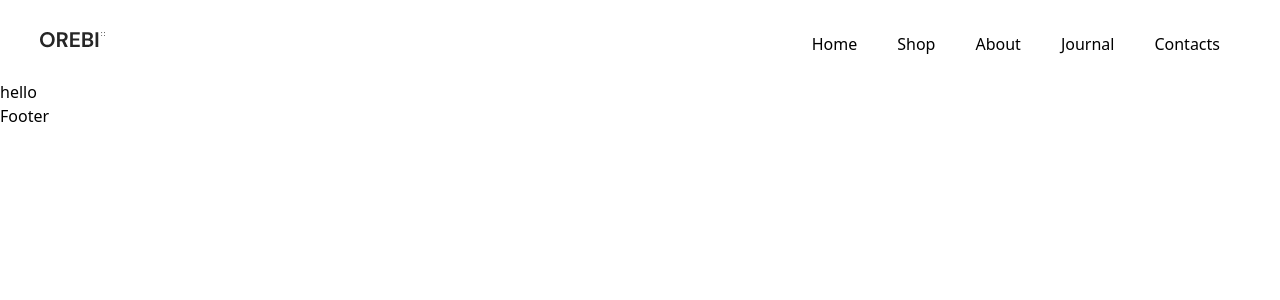
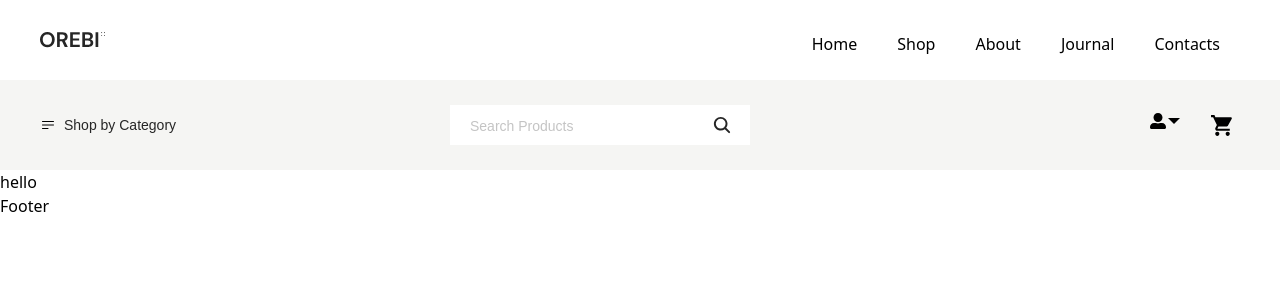
Before and after one commit to akash-khan-dev/orebi-E-commerce-frontend, a React (Vite) app: page / in a window 1280 px wide. Shown: the top 300 px of the page. Built offline with nearby package versions, Linux system fonts and the light colour scheme.

Commit message:
bottom heading design complete

```diff
--- a/src/Data/MenuData.js
+++ b/src/Data/MenuData.js
@@ -20,3 +20,43 @@ export const menuData = [
     linkL: "/contact",
   },
 ];
+export const CategoryData = [
+  {
+    title: "Electronic",
+    link: "/",
+  },
+  {
+    title: "Apple",
+    link: "/",
+  },
+  {
+    title: "Gaming",
+    link: "/",
+  },
+  {
+    title: "Furniture",
+    link: "/",
+  },
+  {
+    title: "Baby Products",
+    link: "/",
+  },
+];
+export const AccountData = [
+  {
+    title: "My Account",
+    link: "/",
+  },
+  {
+    title: "Settings",
+    link: "/",
+  },
+  {
+    title: "Details",
+    link: "/",
+  },
+  {
+    title: "Log Out",
+    link: "/",
+  },
+];
--- /dev/null
+++ b/src/components/navbar/Account.jsx
@@ -0,0 +1,68 @@
+import React, { useRef, useState } from "react";
+import { FaUserAlt } from "react-icons/fa";
+import { GoTriangleDown } from "react-icons/go";
+
+import { MdLocalGroceryStore } from "react-icons/md";
+import { AccountData } from "../../Data/MenuData";
+import { useClickOutSite } from "../../Hook/useClickOutSite";
+import Lists from "../common/Lists";
+import ListItem from "../common/ListItems";
+import Card from "./Card";
+
+const Account = () => {
+  const [showAccountMenu, setShowAccountMenu] = useState(false);
+  const [showCard, setShowCard] = useState(false);
+  const openAccountMenu = useRef(null);
+  const openCard = useRef(null);
+  useClickOutSite(openAccountMenu, () => {
+    setShowAccountMenu(false);
+  });
+  useClickOutSite(openCard, () => {
+    setShowCard(false);
+  });
+  return (
+    <>
+      <div className="flex justify-end">
+        <div className="w-[60px] flex cursor-pointer relative">
+          <FaUserAlt onClick={() => setShowAccountMenu(true)} />
+          <GoTriangleDown onClick={() => setShowAccountMenu(true)} />
+          {showAccountMenu && (
+            <div
+              ref={openAccountMenu}
+              className=" z-[999] w-52 bg-white rounded-md shadow-[0px_20px_60px_0px_rgba(40,_40,_40,_0.15)] absolute top-[150%] left-[-170%]"
+            >
+              {AccountData.map((data, i) => (
+                <div
+                  className="border-b text-center border-white-100 ease-in-out duration-300 group hover:bg-black last:border-none"
+                  key={i}
+                >
+                  <Lists className="py-2  w-52 ">
+                    <ListItem
+                      className={
+                        "text-sm font-normal group:font-bold group-hover:text-white font-primaryFont ease-in-out duration-300 text-[#262626] "
+                      }
+                      link={data.link}
+                    >
+                      {data.title}
+                    </ListItem>
+                  </Lists>
+                </div>
+              ))}
+            </div>
+          )}
+        </div>
+        <div className="w-[30px] self-end ">
+          <MdLocalGroceryStore
+            onClick={() => setShowCard(true)}
+            className=" text-[20px] lg:text-[25px]"
+          />
+          <div className="w-[55px] flex relative">
+            {showCard && <Card openCard={openCard} />}
+          </div>
+        </div>
+      </div>
+    </>
+  );
+};
+
+export default Account;
--- /dev/null
+++ b/src/components/navbar/Card.jsx
@@ -0,0 +1,56 @@
+import React from "react";
+import { ImCross } from "react-icons/im";
+import cardImg from "../../assets/Images/card-prodect.png";
+const Card = ({ openCard }) => {
+  return (
+    <>
+      <div
+        ref={openCard}
+        className=" z-[999] w-[360px] border border-solid bg-[#F5F5F3]  border-[#f0f0f0]  rounded-md overflow-hidden absolute top-[150%] right-0"
+      >
+        <div className="p-5">
+          <div className="flex justify-between items-center ">
+            <div className="w-[80px]">
+              <img src={cardImg} alt="card" />
+            </div>
+            <div className="w-[190px]">
+              <h3 className="font-primaryFont font-bold text-sm text-black">
+                Black Smart Watch
+              </h3>
+              <small className="font-primaryFont font-bold text-sm text-black">
+                $44.00
+              </small>
+            </div>
+            <div>
+              <ImCross className="cursor-pointer" />
+            </div>
+          </div>
+        </div>
+        <div className="bg-white p-5">
+          <h4 className="text-black font-primaryFont font-bold text-base pb-3">
+            <span className="text-[#767676] font-primaryFont font-normal text-base">
+              Subtotal:
+            </span>{" "}
+            $44.00
+          </h4>
+          <div className="grid grid-cols-2 gap-5">
+            <a
+              href={"#"}
+              className="py-3 px-10 border border-solid border-black font-primaryFont font-bold text-sm text-black"
+            >
+              View Cart
+            </a>
+            <a
+              href={"#"}
+              className="py-3 px-6 border border-solid border-black font-primaryFont font-bold text-sm text-white bg-black"
+            >
+              View Checkout
+            </a>
+          </div>
+        </div>
+      </div>
+    </>
+  );
+};
+
+export default Card;
--- /dev/null
+++ b/src/components/navbar/CategoryMenu.jsx
@@ -0,0 +1,53 @@
+import React, { useState, useRef } from "react";
+import { HiOutlineBars3BottomLeft } from "react-icons/hi2";
+import { useClickOutSite } from "../../Hook/useClickOutSite";
+import { CategoryData } from "../../Data/MenuData";
+import Lists from "../../components/common/Lists";
+import ListItems from "../../components/common/ListItems";
+const CategoryMenu = () => {
+  const [showCategoryMenu, setShowCategoryMenu] = useState(false);
+  const clickOutMenu = useRef(null);
+  useClickOutSite(clickOutMenu, () => {
+    setShowCategoryMenu(false);
+  });
+  return (
+    <>
+      <div className="cursor-pointer relative">
+        <div onClick={() => setShowCategoryMenu(true)}>
+          <div className="flex items-center gap-2">
+            <HiOutlineBars3BottomLeft />
+            <span className="font-primaryFont text-sm text-black hidden md:block">
+              Shop by Category
+            </span>
+          </div>
+        </div>
+        {showCategoryMenu && (
+          <div
+            ref={clickOutMenu}
+            className="z-[999] w-[200%] lg:w-[80%] py-[10px] bg-black rounded-md shadow-[0px_20px_60px_0px_rgba(40,_40,_40,_0.15)] absolute top-[150%] left-0"
+          >
+            {CategoryData.map((item, i) => (
+              <div
+                className=" border-b group border-[#2D2D2D] last:border-none"
+                key={i}
+              >
+                <Lists className="pl-5 py-1">
+                  <ListItems
+                    className={
+                      "text-sm font-normal group-hover:ml-3 group-hover:font-bold font-primaryFont ease-in-out duration-300 text-slate-400 group-hover:text-white"
+                    }
+                    link={item.link}
+                  >
+                    {item.title}
+                  </ListItems>
+                </Lists>
+              </div>
+            ))}
+          </div>
+        )}
+      </div>
+    </>
+  );
+};
+
+export default CategoryMenu;
--- /dev/null
+++ b/src/components/navbar/SearchInput.jsx
@@ -0,0 +1,18 @@
+import React from "react";
+import { IoSearch } from "react-icons/io5";
+const SearchInput = () => {
+  return (
+    <>
+      <div className="flex items-center justify-center">
+        <input
+          type="text"
+          placeholder="Search Products"
+          className="w-[100%] lg:w-[50%] border-0 py-1 lg:py-2 pl-5 pr-[42px] placeholder:text-[#C4C4C4] placeholder:text-sm placeholder:font-primaryFont focus:outline-none "
+        />
+        <IoSearch className="text-xl translate-x-[-38px] fill-[#262626]" />
+      </div>
+    </>
+  );
+};
+
+export default SearchInput;
--- /dev/null
+++ b/src/layout/Navbar/HeadingBar.jsx
@@ -0,0 +1,27 @@
+import React from "react";
+import SearchInput from "../../components/navbar/SearchInput";
+import CategoryMenu from "../../components/navbar/CategoryMenu";
+import Account from "../../components/navbar/Account";
+const HeadingBar = () => {
+  return (
+    <>
+      <section className="search-bar py-[25px] bg-[#F5F5F3]">
+        <div className="container">
+          <div className="flex justify-between items-center">
+            <div className="w-1/5">
+              <CategoryMenu />
+            </div>
+            <div className="w-3/6">
+              <SearchInput />
+            </div>
+            <div className="w-1/4">
+              <Account />
+            </div>
+          </div>
+        </div>
+      </section>
+    </>
+  );
+};
+
+export default HeadingBar;
--- a/src/layout/Navbar/index.jsx
+++ b/src/layout/Navbar/index.jsx
@@ -5,6 +5,7 @@ import Lists from "../../components/common/Lists";
 import ListItems from "../../components/common/ListItems";
 import { menuData } from "../../Data/MenuData";
 import { useClickOutSite } from "../../Hook/useClickOutSite";
+import HeadingBar from "./HeadingBar";
 
 const Navbar = () => {
   const [showMenu, setShowMenu] = useState(false);
@@ -23,7 +24,8 @@ const Navbar = () => {
   });
   return (
     <>
-      <nav className="container py-8 ">
+      <nav>
+        <div className="container py-8 ">
           <div className="flex items-center justify-between relative">
             <div className="w-1/3">
               <a href="/">
@@ -33,7 +35,7 @@ const Navbar = () => {
             <div className="w-[67%]">
               <div className=" md:block hidden ">
                 <Lists className="md:flex md:justify-end absolute top-4 md:top-0 right-0 md:bg-transparent md:py-0 md:px-0 py-3 px-7 z-30">
-                {menuData.map((item, index) => (
+                  {menuData?.map((item, index) => (
                     <ListItems
                       key={index}
                       link={item.linkL}
@@ -55,7 +57,7 @@ const Navbar = () => {
               <div ref={nav_ref} className="md:hidden">
                 {showMenu && (
                   <Lists className=" absolute top-5 right-0 bg-[#959595] z-30">
-                  {menuData.map((item, index) => (
+                    {menuData?.map((item, index) => (
                       <ListItems
                         link={item.linkL}
                         key={index}
@@ -69,6 +71,8 @@ const Navbar = () => {
               </div>
             </div>
           </div>
+        </div>
+        <HeadingBar />
       </nav>
     </>
   );
```
Also changed, not shown: src/assets/Images/card-prodect.png (added). Lines whose indentation alone changed are shown as unchanged.
